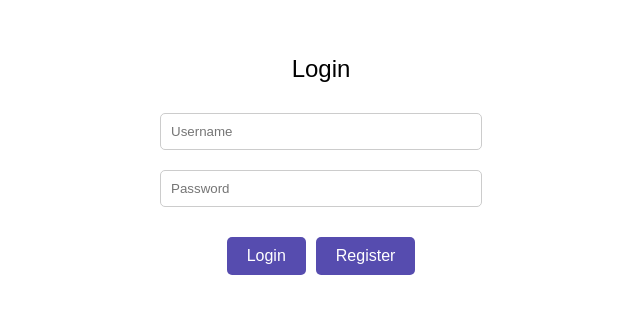
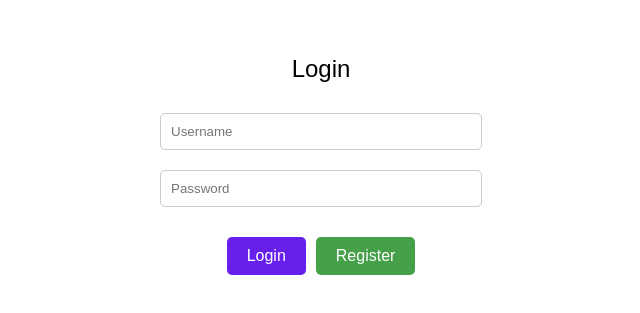
Before and after one commit to kamrani733/mern-login, a React (Create React App) app in the folder frontend/: page / in a window 1280 px wide. Shown: the part 263-576 px from the top of the page, without its empty margins (319-959 px from the left). Built offline with nearby package versions, Linux system fonts and the light colour scheme; no server answers.

Commit message:
add style

```diff
--- a/frontend/src/App.css
+++ b/frontend/src/App.css
@@ -56,12 +56,18 @@ body {
 }
 
 .login-btn {
-  background-color: #564caf;
+  background-color: #45a049;
   color: white;
 }
-
+.register-btn{
+  background-color: #6720eb;
+  color: white;
+}
+.register-btn:hover {
+  background-color: #410ea1;
+}
 .login-btn:hover {
-  background-color: #45a049;
+  background-color: #1c491e;
 }
 
 .logout-btn {
--- a/frontend/src/Login.js
+++ b/frontend/src/Login.js
@@ -96,7 +96,7 @@ const Login = ({ setIsLoggedIn, setError, error, setRole }) => {
       <div className="button-container">
         <button
           onClick={handleLogin}
-          className="button login-btn"
+          className="button register-btn"
           disabled={loading}
         >
           {loading ? "Logging in..." : "Login"}
```
